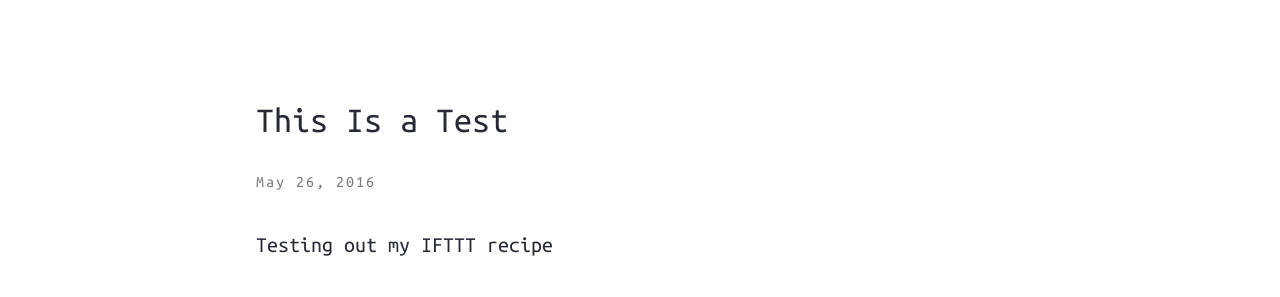
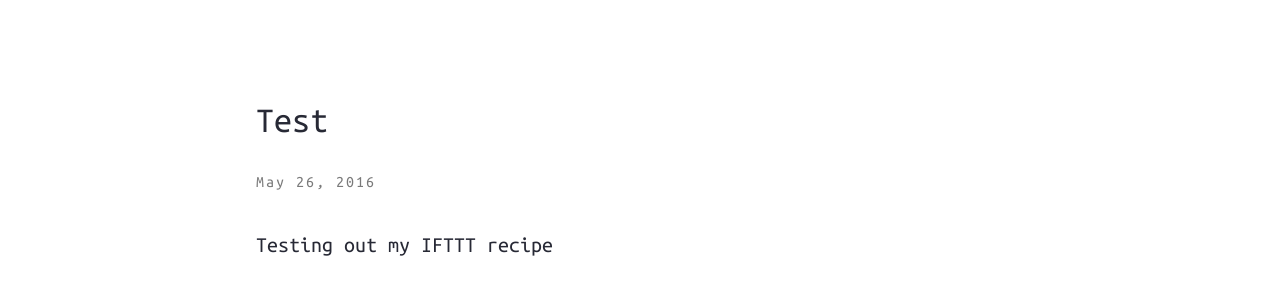
Before and after one commit to Ohhhhhconnor/DailyBlog, a Jekyll site: the page built from _posts/2016-05-26-test.markdown, in a window 1280 px wide. Shown: the part 229-526 px from the top of the page. Built offline with Jekyll 4.4.1, drawn with Linux system fonts in a browser that asks for light colours; nearby versions of some CDN libraries.

Commit message:
new post

```diff
--- a/_posts/archive/2016-05-26-this-is-a-test-2.markdown
+++ b/_posts/2016-05-26-test.markdown
@@ -1,7 +1,7 @@
 ---
 layout: post
-title: This Is a Test
-date: 2016-05-26 10:30:00
+title: Test
+date: 2016-05-26 06:30:00
 author: Jordan O'Connor
 categories:
 description: Testing out my IFTTT recipe
```
